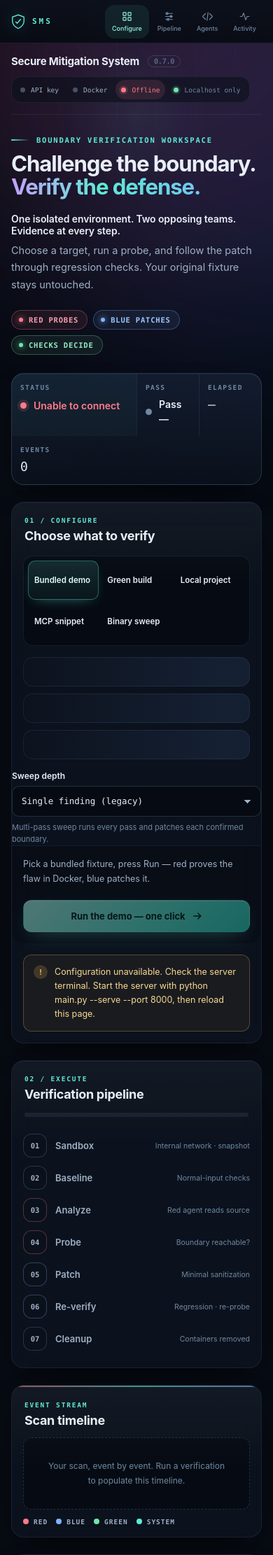
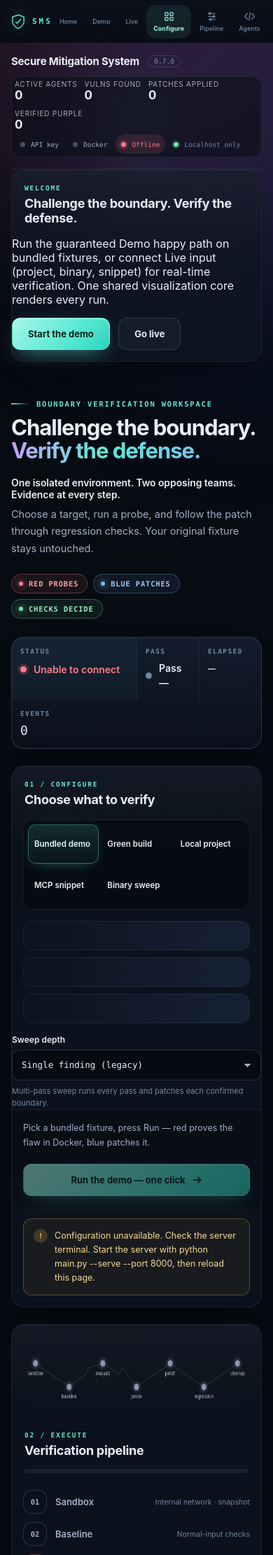
Before and after one commit to hackall360/Secure-Mitigation-System, a PHP site: page / in a window 390 px wide; the page is wider, and only the part inside the window is pictured. Shown: the top 2222 px of that part at 70% size. Run offline with PHP 8.4, Linux system fonts and the light colour scheme.

Commit message:
UI guidance matrix: split routes, graph engine, HUD scoreboard (LAWs 9/8/11)
- RED tests/test_ui_guidance.py (9 contracts, failed pre-change, green post)
- index.html: #/ landing + #/demo + #/live views, scoreboard, #phase-graph,
  7 HUD toggles, graph.js script (CSP same-origin)
- app.js: hash router + mode sync, SMSGraph stage/result feed, scoreboard,
  HUD toggles wired to existing surfaces (no dead controls)
- graph.js: canvas-2D force layout, green/red/blue/purple team language,
  particles, purple freeze, reduced-motion + timeline-strip fallback
- app.css: route/scoreboard/graph/HUD styles + responsive
- Ledger docs/plans/GUIDANCE_MATRIX_UI.md (all 3 VERIFIED_ZERO_DELTA),
  TODO section Z, TRAPS entries
- Proofs: gate 624 green; offline_scan 3/3 verified; ui_scan Chrome+Firefox;
  live serve DOM proof; CDP operate-proof PASS

```diff
--- a/static/app.css
+++ b/static/app.css
@@ -591,3 +591,19 @@ footer { display: flex; justify-content: space-between; gap: 20px; padding: 8px
   .backdrop::before, .flow-pulse, #fx-layer, .scanline { display: none; }
   .orb-red, .orb-blue { translate: 0 0; }
 }
+
+/* ---------- 20 guidance routes + scoreboard + graph + HUD (2026-10-30) ---------- */
+.route-view[hidden] { display: none; }
+.route-view .btn { margin-right: 8px; }
+.scoreboard { display: flex; gap: 14px; margin: 0; padding: 0; list-style: none; }
+.scoreboard > div { display: flex; flex-direction: column; }
+.scoreboard dt { font-size: 10px; text-transform: uppercase; letter-spacing: 0.08em; opacity: 0.7; }
+.scoreboard dd { margin: 0; font-size: 17px; font-weight: 700; }
+#phase-graph { display: block; width: 100%; height: 160px; margin: 12px 0 0; }
+.workspace-rail nav a.current { font-weight: 700; }
+.hud-toggles { display: flex; flex-wrap: wrap; gap: 6px; margin-top: 8px; }
+.hud-toggle.off { opacity: 0.45; }
+@media (max-width: 760px) {
+  .scoreboard { flex-wrap: wrap; gap: 10px; }
+  #phase-graph { height: 120px; }
+}
--- a/static/app.js
+++ b/static/app.js
@@ -46,6 +46,10 @@ const BLUE_NAMES = ['Bastion', 'Stitch', 'Librarian', 'Sentinel', 'Proofreader',
 let startedAt = 0;
 let timer = null;
 let eventCount = 0;
+let scoreAgents = 0;
+let scoreVulns = 0;
+let scorePatches = 0;
+let scoreVerified = 0;
 let currentStage = -1;
 let activeFilter = 'all';
 let popCount = 0;
@@ -55,6 +59,18 @@ let sourceMode = 'demo';
 let inferenceMode = 'hosted';
 
 /* ---------- small helpers ---------- */
+
+function renderScoreboard() {
+  // Session aggregates only: roster presence + result outcomes. No backend call.
+  try {
+    const agents = document.querySelectorAll('#red-roster .agent, #blue-roster .agent, #green-roster .agent').length;
+    const set = (id, value) => { const node = el(id); if (node) node.textContent = String(value); };
+    set('score-agents', Math.max(scoreAgents, agents));
+    set('score-vulns', scoreVulns);
+    set('score-patches', scorePatches);
+    set('score-verified', scoreVerified);
+  } catch { /* scoreboard is decorative */ }
+}
 
 function status(text, state = 'idle') {
   const node = el('status');
@@ -269,6 +285,7 @@ function logText(team) {
 /* ---------- pipeline ---------- */
 
 function setStage(name, state = 'active') {
+  try { if (window.SMSGraph) window.SMSGraph.update({ stage: name }); } catch { /* decorative */ }
   const index = STAGES.indexOf(name);
   if (index < 0) return;
   if (state === 'active' && index < currentStage) return;
@@ -1002,6 +1019,11 @@ function showResult(payload) {
   el('download-patch-btn').hidden = !diff;
   el('result-panel').hidden = false;
   el('result-panel').scrollIntoView({ behavior: matchMedia('(prefers-reduced-motion: reduce)').matches ? 'auto' : 'smooth', block: 'nearest' });
+  try { if (window.SMSGraph) window.SMSGraph.update({ result: payload }); } catch { /* decorative */ }
+  if (payload.pre_probe_exit === 0 || payload.status === 'verified') scoreVulns += 1;
+  if (payload.diff || payload.cumulative_diff) scorePatches += 1;
+  if (payload.status === 'verified') scoreVerified += 1;
+  renderScoreboard();
   status(label, payload.status);
   finishPipeline({ ...payload, cleanup_ok: cleanupOk });
 }
@@ -1020,6 +1042,75 @@ function socketQuery() {
     }
   }
   return params.length ? `?${params.join('&')}` : '';
+}
+
+/* ---------- hash routes: landing + #/demo + #/live (shared core) ---------- */
+
+const ROUTE_MODES = { demo: ['demo', 'demo-build'], live: ['project', 'mcp', 'binary'] };
+
+function currentRoute() {
+  const hash = (location.hash || '').split('?')[0];
+  if (hash === '#/demo') return 'demo';
+  if (hash === '#/live') return 'live';
+  return 'landing';
+}
+
+function applyRoute() {
+  // Views are display-only; every control keeps its id and handler (LAW 8/10C).
+  const route = currentRoute();
+  const demo = route === 'demo';
+  const live = route === 'live';
+  const landing = !demo && !live;
+  const show = (id, on) => { const node = el(id); if (node) node.hidden = !on; };
+  show('view-landing', landing);
+  show('view-demo', demo);
+  show('view-live', live);
+  document.querySelectorAll('[data-route]').forEach((link) => {
+    const on = link.dataset.route === route || (link.dataset.route === 'landing' && landing);
+    link.classList.toggle('current', on);
+    if (on) link.setAttribute('aria-current', 'page');
+    else link.removeAttribute('aria-current');
+  });
+  // Mode <-> route sync: demo route owns fixture/greenhouse modes, live owns
+  // project/mcp/binary. Guarded while a scan runs (setSourceMode refuses then).
+  if (demo && !ROUTE_MODES.demo.includes(sourceMode)) setSourceMode('demo');
+  if (live && !ROUTE_MODES.live.includes(sourceMode)) setSourceMode('project');
+  try { if (window.SMSGraph) window.SMSGraph.kick(); } catch { /* decorative */ }
+}
+
+function bootRoutes() {
+  // Deep-linkable + back-button safe; legacy #anchors keep working (no capture).
+  if (!location.hash || location.hash === '#main') history.replaceState(null, '', '#/');
+  window.addEventListener('hashchange', applyRoute);
+  document.querySelectorAll('.mode').forEach((button) => button.addEventListener('click', () => {
+    if (ROUTE_MODES.demo.includes(button.dataset.mode) && currentRoute() !== 'demo') location.hash = '#/demo';
+    else if (ROUTE_MODES.live.includes(button.dataset.mode) && currentRoute() !== 'live') location.hash = '#/live';
+    applyRoute();
+  }));
+  // HUD capability toggles: every toggle drives a real surface (no dead controls).
+  const hud = (id, fn) => {
+    const node = el(id);
+    if (!node) return;
+    node.addEventListener('click', () => {
+      const on = node.getAttribute('aria-pressed') !== 'true';
+      node.setAttribute('aria-pressed', String(on));
+      node.classList.toggle('off', !on);
+      try { fn(on); } catch { /* toggle target missing is not fatal */ }
+    });
+  };
+  hud('hud-toggle-sweep', (on) => { const n = el('sweep-passes'); if (n) n.closest('.field').style.display = on ? '' : 'none'; });
+  hud('hud-toggle-profile', (on) => { const n = el('profile-row'); if (n) n.hidden = !on; });
+  hud('hud-toggle-research', (on) => {
+    const r = el('research-toggle');
+    if (r) { r.checked = on; }
+    const rs = el('research-scanners-toggle');
+    if (rs && rs.closest('label')) rs.closest('label').style.display = on ? '' : 'none';
+  });
+  hud('hud-toggle-compression', (on) => { const n = el('fact-compression'); if (n) n.closest('div').style.display = on ? '' : 'none'; });
+  hud('hud-toggle-vault', (on) => { const n = el('fact-vault'); if (n) n.closest('div').style.display = on ? '' : 'none'; });
+  hud('hud-toggle-differential', (on) => { document.querySelectorAll('#cycle-reports, #mutation-evidence').forEach((n) => { n.style.display = on ? '' : 'none'; }); });
+  hud('hud-toggle-binary', (on) => { const b = document.querySelector('[data-mode="binary"]'); if (b) b.style.display = on ? '' : 'none'; });
+  applyRoute();
 }
 
 /* ---------- lifecycle ---------- */
@@ -1102,6 +1193,7 @@ function startScan() {
     buildRoster(el('blue-roster'), BLUE_NAMES.slice(0, (spec && spec.blue_agents) || 5), 'Warden');
     buildRoster(el('green-roster'), [], 'Greenhouse');
   } catch { /* decorative */ }
+  try { scoreAgents = (spec && (spec.red_agents + spec.blue_agents)) || 10; renderScoreboard(); } catch { /* decorative */ }
   el('stop-btn').hidden = false;
   el('stop-btn').disabled = false;
   status('Verification running', 'running');
@@ -1540,4 +1632,7 @@ window.addEventListener('unhandledrejection', (event) => {
 });
 
 updateScanProfile();
+bootRoutes();
+try { if (window.SMSGraph) window.SMSGraph.init('phase-graph'); } catch { /* timeline strip remains */ }
+renderScoreboard();
 initialize();
--- /dev/null
+++ b/static/graph.js
@@ -0,0 +1,286 @@
+// Required Notice: Copyright (c) 2026 hackall360. All Rights Reserved for Commercial Use.
+// https://polyformproject.org/licenses/noncommercial/1.0.0
+// SMSGraph: cinematic force-directed phase graph (canvas 2D, zero-dep, CSP-safe).
+// Primary renderer for the verification pipeline. Fallback = the existing
+// log-derived timeline strip (#scan-timeline in panels.js), which stays mounted
+// and keeps rendering every event even when this engine is off or unavailable.
+// Team visual language: green = Matrix glow (generation), red = neon attack
+// (jagged + glitch), blue = radar sweep (smooth pulse), purple = verified
+// freeze (nodes lock in place). Honors prefers-reduced-motion (static layout).
+'use strict';
+(() => {
+  // Node ids mirror the pipeline stages in static/index.html (data-stage).
+  const STAGES = ['sandbox', 'baseline', 'analysis', 'probe', 'patch', 'regression', 'cleanup'];
+  const TEAM_OF = {
+    sandbox: 'system', baseline: 'system', analysis: 'red',
+    probe: 'red', patch: 'blue', regression: 'blue', cleanup: 'system',
+  };
+  const COLORS = {
+    green: '#34f5a2', red: '#ff3b5c', blue: '#38c8ff',
+    purple: '#b06cff', system: '#8b98ad',
+  };
+
+  let canvas = null;
+  let ctx = null;
+  let nodes = [];
+  let edges = [];
+  let particles = [];
+  let fallback = true; // until init() binds a usable 2d context
+  let verified = false;
+  let raf = 0;
+  let activeStage = '';
+  let motionOK = true;
+
+  function reducedMotion() {
+    try {
+      return !!(window.matchMedia && window.matchMedia('(prefers-reduced-motion: reduce)').matches);
+    } catch {
+      return false;
+    }
+  }
+
+  function layout(seedW, seedH) {
+    const w = seedW || 640;
+    const h = seedH || 160;
+    nodes = STAGES.map((stage, i) => ({
+      id: stage,
+      team: TEAM_OF[stage] || 'system',
+      x: (w * (i + 0.7)) / (STAGES.length + 0.4),
+      y: h / 2 + (i % 2 === 0 ? -h * 0.14 : h * 0.14),
+      vx: 0,
+      vy: 0,
+      fx: null, // purple freeze pins verified nodes
+      fy: null,
+    }));
+    edges = [];
+    for (let i = 0; i < nodes.length - 1; i += 1) {
+      edges.push({ from: nodes[i], to: nodes[i + 1], kind: nodes[i + 1].id });
+    }
+  }
+
+  function spawnParticle(edge) {
+    // Green (generation): Matrix-green motes drifting down-link.
+    // Red (attack): fast jagged red shards on probe edges.
+    // Blue (defense): smooth cyan sweep pulses on patch edges.
+    const team = edge.to.team;
+    const speed = team === 'red' ? 0.10 : team === 'blue' ? 0.05 : 0.03;
+    particles.push({ edge, t: 0, speed, team });
+    if (particles.length > 120) particles.splice(0, particles.length - 120);
+  }
+
+  function step() {
+    // Tiny spring layout; verified-purple nodes stay frozen (fx/fy set).
+    const w = canvas ? canvas.width : 640;
+    const h = canvas ? canvas.height : 160;
+    nodes.forEach((n) => {
+      if (n.fx !== null && n.fx !== undefined) return;
+      const home = layoutHome(n.id, w, h);
+      n.vx += (home.x - n.x) * 0.004;
+      n.vy += (home.y - n.y) * 0.004;
+      n.vx *= 0.92;
+      n.vy *= 0.92;
+      n.x += n.vx;
+      n.y += n.vy;
+    });
+    particles.forEach((p) => {
+      p.t += p.speed;
+      if (p.t >= 1) {
+        p.t = 0;
+        if (p.team === 'red' && !reducedMotion()) {
+          // Glitch: red shards jitter the target node on impact.
+          p.edge.to.x += (Math.random() - 0.5) * 6;
+          p.edge.to.y += (Math.random() - 0.5) * 6;
+        }
+      }
+    });
+    particles = particles.filter((p) => p.t < 1 || true).slice(-120);
+  }
+
+  function layoutHome(stage, w, h) {
+    const i = STAGES.indexOf(stage);
+    return {
+      x: (w * (i + 0.7)) / (STAGES.length + 0.4),
+      y: h / 2 + (i % 2 === 0 ? -h * 0.14 : h * 0.14),
+    };
+  }
+
+  function teamColor(node) {
+    if (verified && (node.id === 'probe' || node.id === 'patch' || node.id === 'regression')) {
+      return COLORS.purple; // verified secure: deep neon purple, frozen
+    }
+    if (node.id === activeStage) return COLORS[node.team] || COLORS.system;
+    return COLORS.system;
+  }
+
+  function paint() {
+    if (!ctx || !canvas) return;
+    const w = canvas.width;
+    const h = canvas.height;
+    ctx.clearRect(0, 0, w, h);
+    edges.forEach((e) => {
+      ctx.strokeStyle = 'rgba(139,152,173,0.35)';
+      ctx.lineWidth = 1;
+      ctx.beginPath();
+      if (e.to.team === 'red') {
+        // Jagged red attack link.
+        const mx = (e.from.x + e.to.x) / 2;
+        const my = (e.from.y + e.to.y) / 2 - 8;
+        ctx.moveTo(e.from.x, e.from.y);
+        ctx.lineTo(mx, my + 6);
+        ctx.lineTo(mx + 6, my - 6);
+        ctx.lineTo(e.to.x, e.to.y);
+      } else {
+        ctx.moveTo(e.from.x, e.from.y);
+        ctx.lineTo(e.to.x, e.to.y);
+      }
+      ctx.stroke();
+    });
+    particles.forEach((p) => {
+      const x = p.edge.from.x + (p.edge.to.x - p.edge.from.x) * p.t;
+      const y = p.edge.from.y + (p.edge.to.y - p.edge.from.y) * p.t;
+      ctx.fillStyle = p.team === 'green' ? COLORS.green
+        : p.team === 'red' ? COLORS.red
+          : p.team === 'blue' ? COLORS.blue : COLORS.system;
+      ctx.beginPath();
+      ctx.arc(x, y, p.team === 'red' ? 2.4 : 1.8, 0, Math.PI * 2);
+      ctx.fill();
+    });
+    const now = (typeof performance !== 'undefined' && performance.now) ? performance.now() : 0;
+    nodes.forEach((n) => {
+      const color = teamColor(n);
+      const frozen = verified && (n.id === 'probe' || n.id === 'patch' || n.id === 'regression');
+      ctx.save();
+      ctx.shadowColor = color;
+      ctx.shadowBlur = n.id === activeStage ? 18 : 8;
+      ctx.fillStyle = color;
+      ctx.beginPath();
+      ctx.arc(n.x, n.y, n.id === activeStage ? 9 : 6, 0, Math.PI * 2);
+      ctx.fill();
+      ctx.restore();
+      if (n.team === 'blue' && n.id === activeStage && !reducedMotion()) {
+        // Radar sweep: rotating arc on the active blue node.
+        const a = (now / 600) % (Math.PI * 2);
+        ctx.strokeStyle = COLORS.blue;
+        ctx.lineWidth = 2;
+        ctx.beginPath();
+        ctx.arc(n.x, n.y, 13, a, a + Math.PI * 0.6);
+        ctx.stroke();
+      }
+      if (frozen) {
+        ctx.strokeStyle = COLORS.purple;
+        ctx.lineWidth = 1.5;
+        ctx.strokeRect(n.x - 11, n.y - 11, 22, 22);
+      }
+      ctx.fillStyle = 'rgba(230,238,248,0.85)';
+      ctx.font = '10px system-ui, sans-serif';
+      ctx.textAlign = 'center';
+      ctx.fillText(n.id, n.x, n.y + 22);
+    });
+  }
+
+  function loop() {
+    raf = 0;
+    if (fallback || !ctx) return;
+    step();
+    paint();
+    // Purple freeze: verified graph stops animating (locked in place).
+    if (verified || reducedMotion()) return;
+    if (motionOK && !document.hidden) raf = requestAnimationFrame(loop);
+  }
+
+  function kick() {
+    if (fallback || reducedMotion()) {
+      paint();
+      return;
+    }
+    if (!raf) raf = requestAnimationFrame(loop);
+  }
+
+  function init(canvasId) {
+    try {
+      motionOK = !reducedMotion();
+      canvas = document.getElementById(canvasId || 'phase-graph');
+      if (!canvas || typeof canvas.getContext !== 'function') {
+        fallback = true;
+        return false;
+      }
+      const maybe = canvas.getContext('2d');
+      if (!maybe) {
+        fallback = true;
+        return false;
+      }
+      ctx = maybe;
+      layout(canvas.width, canvas.height);
+      fallback = false;
+      paint();
+      return true;
+    } catch {
+      fallback = true;
+      return false;
+    }
+  }
+
+  function isFallback() {
+    // Fallback = timeline strip (#scan-timeline) stays the rendered path.
+    if (fallback) return true;
+    try {
+      const strip = document.getElementById('scan-timeline');
+      return !strip ? true : false;
+    } catch {
+      return true;
+    }
+  }
+
+  function update(event) {
+    // event: {stage} | {team, text} | {result} — read-only, never throws.
+    try {
+      if (!event || typeof event !== 'object') return;
+      if (event.stage) {
+        activeStage = event.stage;
+        const edge = edges.find((e) => e.to.id === event.stage);
+        if (edge && !fallback) {
+          const team = event.team === 'green' ? 'green' : edge.to.team;
+          spawnParticle({ from: edge.from, to: edge.to, kind: edge.kind });
+          const last = particles[particles.length - 1];
+          if (last) last.team = team;
+        }
+      }
+      if (event.result) {
+        const status = String(event.result.status || '');
+        verified = ['verified', 'completed', 'no_findings', 'not_confirmed'].includes(status);
+        if (verified) {
+          nodes.forEach((n) => {
+            if (n.id === 'probe' || n.id === 'patch' || n.id === 'regression') {
+              n.fx = n.x;
+              n.fy = n.y;
+            }
+          });
+        } else {
+          verified = false;
+          nodes.forEach((n) => {
+            n.fx = null;
+            n.fy = null;
+          });
+        }
+      }
+      if (!fallback) kick();
+    } catch { /* graph is decorative; never break logging */ }
+  }
+
+  function dispose() {
+    if (raf) {
+      try {
+        cancelAnimationFrame(raf);
+      } catch { /* noop */ }
+      raf = 0;
+    }
+    particles = [];
+  }
+
+  window.addEventListener('pagehide', dispose);
+
+  window.SMSGraph = {
+    init, update, isFallback, kick, dispose,
+    stages: STAGES,
+  };
+})();
--- a/static/index.html
+++ b/static/index.html
@@ -11,6 +11,7 @@
   <link rel="icon" href="/static/favicon.svg" type="image/svg+xml">
   <link rel="stylesheet" href="/static/app.css">
   <script src="/static/panels.js" defer></script>
+  <script src="/static/graph.js" defer></script>
   <script src="/static/app.js" defer></script>
   <script src="/static/fx.js" defer></script>
 </head>
@@ -18,8 +19,11 @@
   <div class="backdrop" aria-hidden="true"><div class="grid-glow"></div><div class="orb orb-red"></div><div class="orb orb-blue"></div></div><div class="scanline" aria-hidden="true"></div>
   <a class="skip" href="#main">Skip to dashboard</a>
   <aside class="workspace-rail" aria-label="Workspace navigation">
-    <a class="rail-brand" href="#main" aria-label="Secure Mitigation System dashboard"><svg viewBox="0 0 32 32" aria-hidden="true"><path d="M16 3 27 7v8c0 6-5 11-11 14C10 26 5 21 5 15V7Z" fill="none" stroke="currentColor" stroke-width="1.8"/><path d="m11 16 3 3 7-8" fill="none" stroke="currentColor" stroke-width="2"/></svg><span>SMS</span></a>
+    <a class="rail-brand" href="#/" aria-label="Secure Mitigation System dashboard"><svg viewBox="0 0 32 32" aria-hidden="true"><path d="M16 3 27 7v8c0 6-5 11-11 14C10 26 5 21 5 15V7Z" fill="none" stroke="currentColor" stroke-width="1.8"/><path d="m11 16 3 3 7-8" fill="none" stroke="currentColor" stroke-width="2"/></svg><span>SMS</span></a>
     <nav aria-label="Dashboard sections">
+      <a href="#/" data-route="landing"><span>Home</span></a>
+      <a href="#/demo" data-route="demo"><span>Demo</span></a>
+      <a href="#/live" data-route="live"><span>Live</span></a>
       <a href="#configure"><svg viewBox="0 0 24 24" aria-hidden="true"><rect x="4" y="4" width="6" height="6" rx="1"/><rect x="14" y="4" width="6" height="6" rx="1"/><rect x="4" y="14" width="6" height="6" rx="1"/><rect x="14" y="14" width="6" height="6" rx="1"/></svg><span>Configure</span></a>
       <a href="#pipeline-title"><svg viewBox="0 0 24 24" aria-hidden="true"><path d="M5 6h14M5 12h14M5 18h14"/><circle cx="8" cy="6" r="2"/><circle cx="16" cy="12" r="2"/><circle cx="10" cy="18" r="2"/></svg><span>Pipeline</span></a>
       <a href="#agent-traces"><svg viewBox="0 0 24 24" aria-hidden="true"><path d="m8 6-6 6 6 6m8-12 6 6-6 6m-3-14-2 16"/></svg><span>Agents</span></a>
@@ -31,6 +35,12 @@
     <header class="topbar">
       <a class="brand" href="/" aria-label="Secure Mitigation System home"><span class="mark" aria-hidden="true"><svg viewBox="0 0 32 32"><path d="M16 3l10 3.5V14c0 6.5-4.2 11.5-10 15C10.2 25.5 6 20.5 6 14V6.5z" fill="none" stroke="currentColor" stroke-width="2" stroke-linejoin="round"/><path d="M11.5 16l3.5 3.5 6-7" fill="none" stroke="currentColor" stroke-width="2" stroke-linecap="round" stroke-linejoin="round"/></svg></span>Secure Mitigation System<span class="version">0.7.0</span></a>
       <div class="top-status">
+        <dl id="scoreboard" class="scoreboard" aria-label="Session scoreboard">
+          <div><dt>Active Agents</dt><dd id="score-agents">0</dd></div>
+          <div><dt>Vulns Found</dt><dd id="score-vulns">0</dd></div>
+          <div><dt>Patches Applied</dt><dd id="score-patches">0</dd></div>
+          <div><dt>Verified Purple</dt><dd id="score-verified">0</dd></div>
+        </dl>
         <span class="chip" id="chip-key" data-state="pending" title="Muse API key in server environment"><i></i>API key</span>
         <span class="chip" id="chip-docker" data-state="pending" title="Docker daemon and base images"><i></i>Docker</span>
         <span class="chip" id="chip-server" data-state="pending" title="Local orchestrator connection"><i></i>Orchestrator</span>
@@ -39,6 +49,19 @@
     </header>
 
     <main id="main">
+      <section id="view-landing" class="card route-view" aria-label="Landing">
+        <header class="card-head"><div><p class="eyebrow">Welcome</p><h2>Challenge the boundary. Verify the defense.</h2></div></header>
+        <p>Run the guaranteed <a href="#/demo">Demo happy path</a> on bundled fixtures, or connect <a href="#/live">Live input</a> (project, binary, snippet) for real-time verification. One shared visualization core renders every run.</p>
+        <p><a class="btn primary" href="#/demo">Start the demo</a> <a class="btn ghost" href="#/live">Go live</a></p>
+      </section>
+      <section id="view-demo" class="card route-view" aria-label="Demo route">
+        <header class="card-head"><div><p class="eyebrow">Demo route</p><h2>Guaranteed happy path</h2></div></header>
+        <p class="hint">Bundled fixtures + Green build. Use the Configure card below, then Run.</p>
+      </section>
+      <section id="view-live" class="card route-view" aria-label="Live route">
+        <header class="card-head"><div><p class="eyebrow">Live route</p><h2>Real-time verification</h2></div></header>
+        <p class="hint">Local project, compiled binary, or MCP snippet. Use the Configure card below, then Run.</p>
+      </section>
       <section class="hero">
         <div>
           <p class="eyebrow"><span class="eyebrow-line"></span>Boundary verification workspace</p>
@@ -150,6 +173,7 @@
       </section>
 
       <section class="card pipeline-card" aria-labelledby="pipeline-title">
+        <canvas id="phase-graph" width="640" height="160" aria-label="Phase graph" role="img"></canvas>
         <header class="card-head">
           <div><p class="eyebrow">02 / Execute</p><h2 id="pipeline-title">Verification pipeline</h2></div>
           <div class="progress-wrap" aria-hidden="true"><div id="progress" class="progress"><span></span></div></div>
@@ -251,6 +275,15 @@
           <h2 id="telemetry-title"><span class="live-dot" aria-hidden="true"></span>Sandbox activity</h2>
           <div class="panel-tools">
             <div class="filters" role="group" aria-label="Filter activity">
+              <div class="hud-toggles" role="group" aria-label="Capability toggles">
+                <button id="hud-toggle-sweep" class="hud-toggle" type="button" aria-pressed="true">Sweep</button>
+                <button id="hud-toggle-profile" class="hud-toggle" type="button" aria-pressed="true">Profile</button>
+                <button id="hud-toggle-research" class="hud-toggle" type="button" aria-pressed="false">Research</button>
+                <button id="hud-toggle-compression" class="hud-toggle" type="button" aria-pressed="true">Compression</button>
+                <button id="hud-toggle-vault" class="hud-toggle" type="button" aria-pressed="true">Vault</button>
+                <button id="hud-toggle-differential" class="hud-toggle" type="button" aria-pressed="true">Differential</button>
+                <button id="hud-toggle-binary" class="hud-toggle" type="button" aria-pressed="true">Binary</button>
+              </div>
               <button class="filter active" data-filter="all" aria-pressed="true">All</button>
               <button class="filter" data-filter="system" aria-pressed="false">System</button>
               <button class="filter" data-filter="red" aria-pressed="false">Red</button>
```
Also changed, not shown: TODO.md (+9 -0 lines), docs/TRAPS.md (+17 -0 lines), docs/plans/GUIDANCE_MATRIX_UI.md (added, +155 -0 lines), 1 other file.
